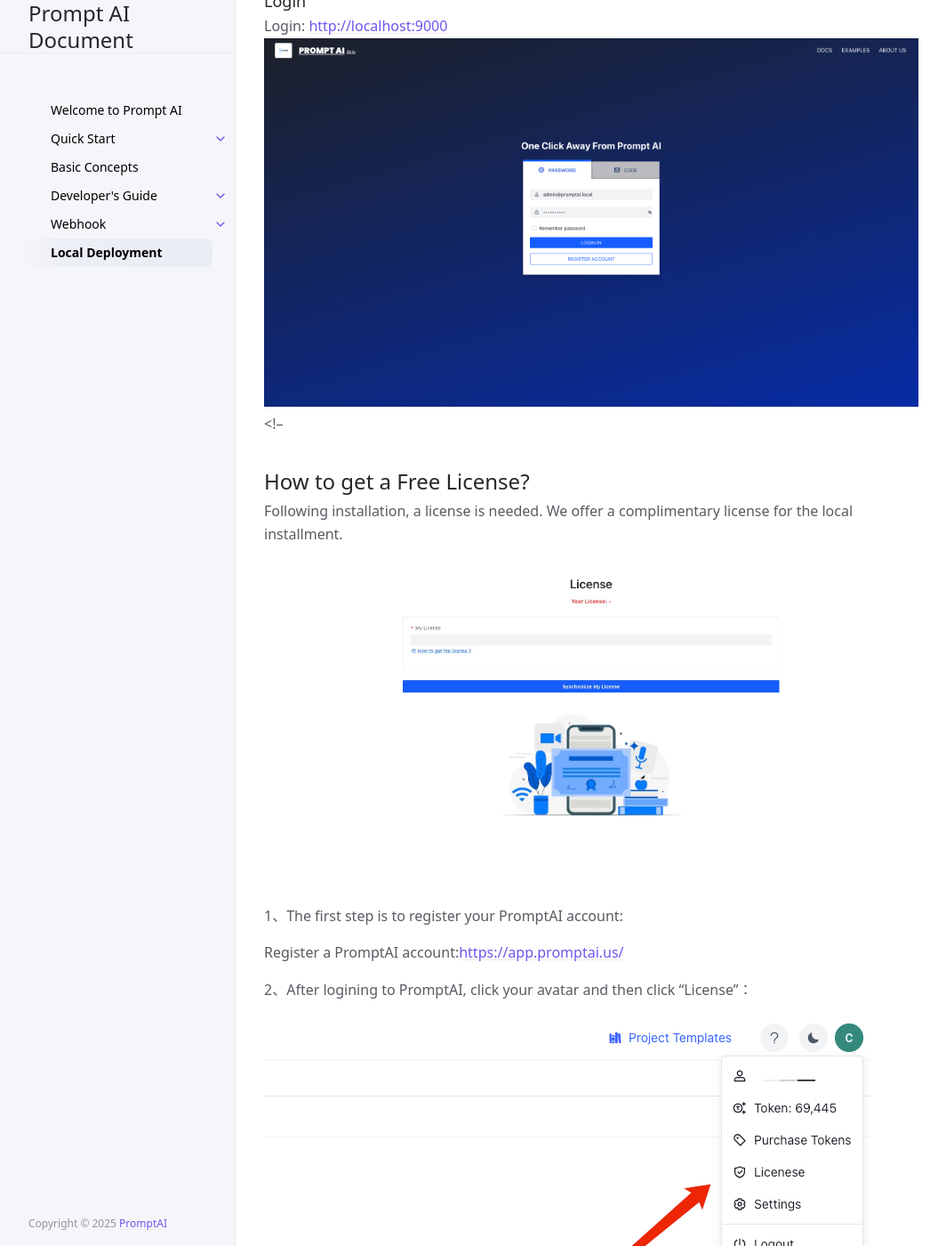
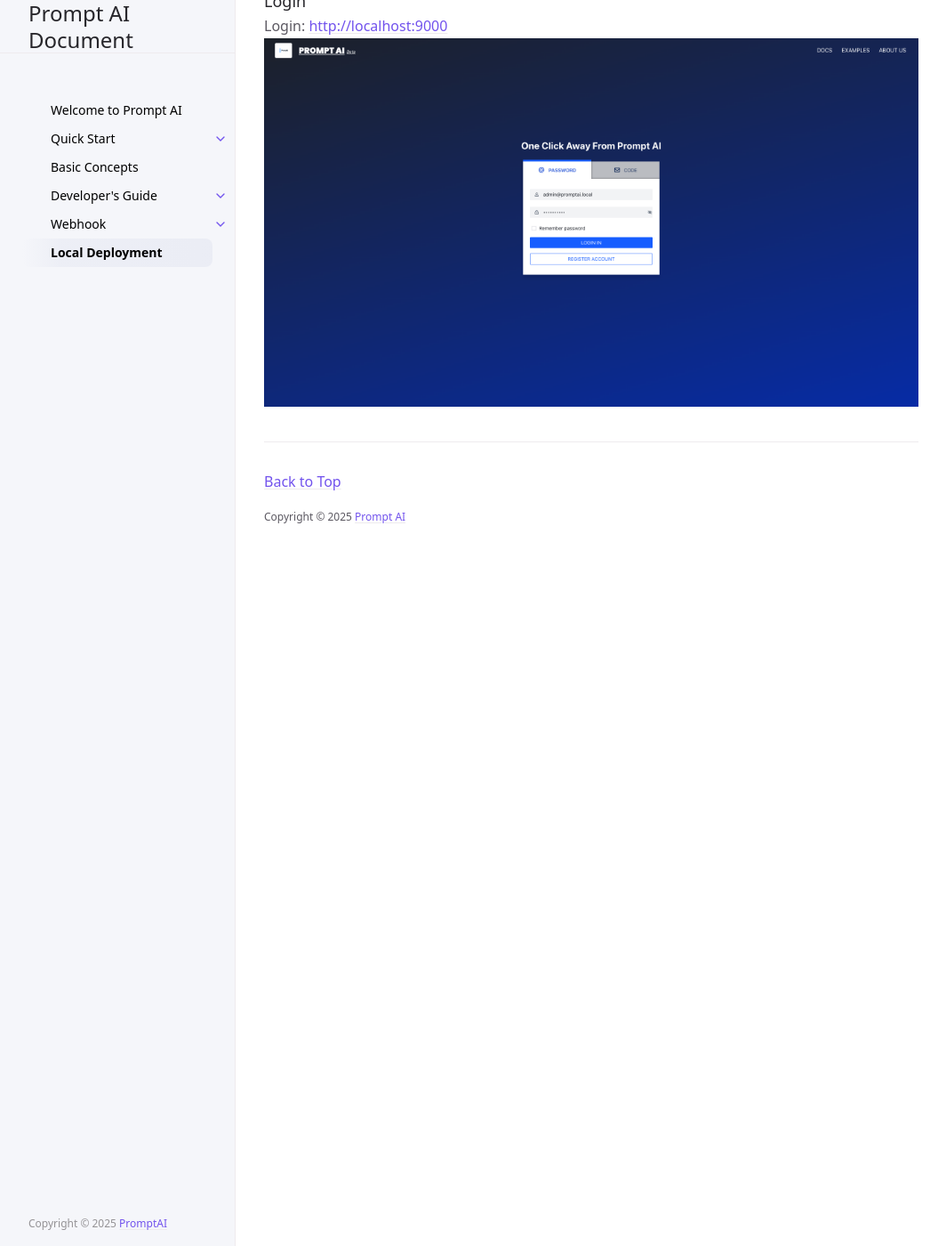
Before and after one commit to PromptAI/promptdialog, a Jekyll site: the page built from docs/local_deployment/index.md, in a window 1280 px wide and 1400 px high, scrolled down 1343 px. Shown: the whole window at 89% size, without its empty margins (107-1171 px from the left). Built offline with Jekyll 4.4.1, drawn with Linux system fonts in a browser that asks for light colours; cached includes are drawn as plain includes; some of the changed text lies outside the part shown.

Commit message:
1、update pages and fix errors

```diff
--- a/docs/local_deployment/index.md
+++ b/docs/local_deployment/index.md
@@ -42,10 +42,8 @@ When the system is ready, you will see the system information. Please change the
 ### Login
 Login: [http://localhost:9000](http://localhost:9000)
 ![deploy-02.png](deploy-02.png)
-<!--
 
-
-## How to get a Free License?
+<!-- ## How to get a Free License?
 Following installation, a license is needed. We offer a complimentary license for the local installment.
 ![license_1.png](license_1.png)
 
```
Also changed, not shown: docs/quick_start/customer_service/index.md (+3 -3 lines), docs/quick_start/customer_service/function-calling.png, docs/quick_start/customer_service/return.png, docs/tutorial/flow_agent/reset_slot/chat.png, docs/webhook/concept_of_webhook/webhook-concept-03.png.
